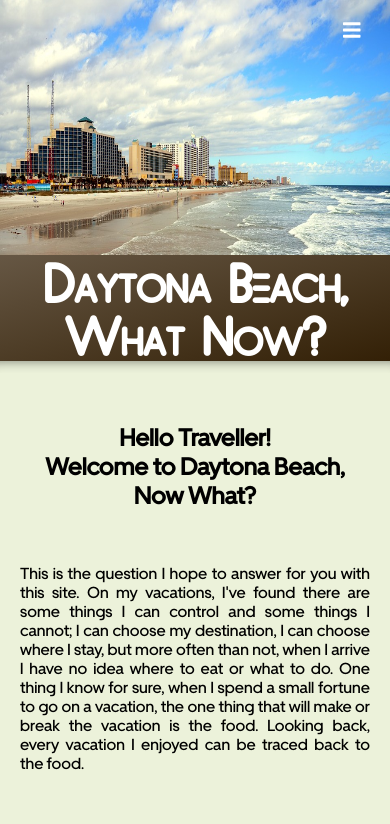
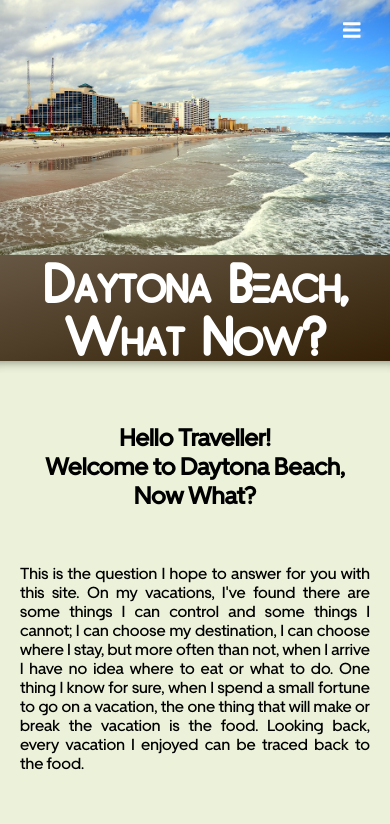
Before and after one commit to grundydarcey/DBWNClient, a React (Create React App) app: page / in a window 390 px wide. Shown: the top 824 px of the page. Built offline with nearby package versions, Linux system fonts and the light colour scheme; no server answers.

Commit message:
header resize on mobile

```diff
--- a/src/Header/header.css
+++ b/src/Header/header.css
@@ -82,12 +82,12 @@ hr {
 @media all and (min-width: 0px) and (max-width: 800px) {
   .nav {
     font-size: 10px;
-    background-size: 100% 140%;
+    background-size: 100% 100%;
     background-position: 0px 0px;
   }
 
   .linkentries {
-    font-size: 25px;
+    font-size: 35px;
     margin: 100px 30px;
   }
 
```
